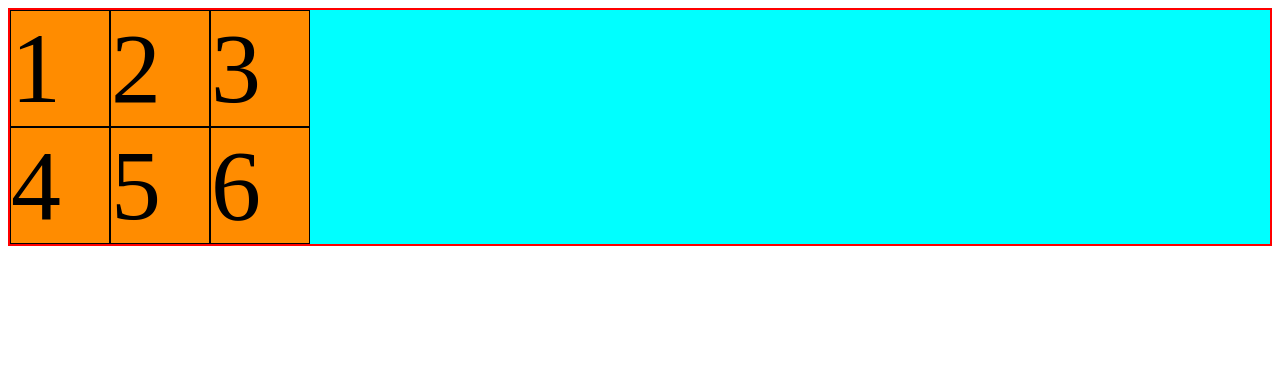
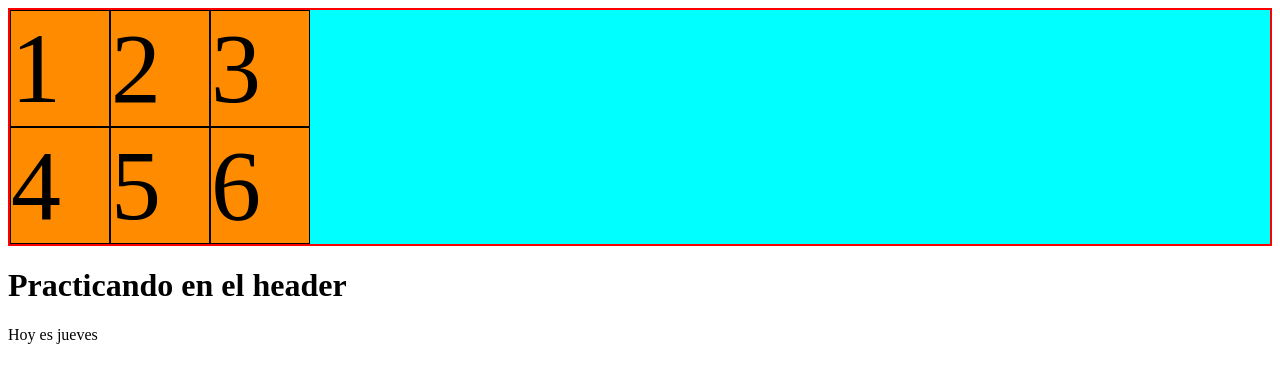
Before and after one commit to ajaramillomont/gridlayout1, a plain HTML site: page index.html in a window 1280 px wide. Drawn offline with Linux system fonts and the light colour scheme.

Commit message:
agregue un par de lineas en el html

```diff
--- a/index.html
+++ b/index.html
@@ -16,5 +16,7 @@
         <div class="item">5</div>
         <div class="item">6</div>
     </div>
+    <h1>Practicando en el header</h1>
+    <p>Hoy es jueves</p>
 </body>
 </html>
```
Also changed, not shown: estilos.css (line endings or trailing spaces).
